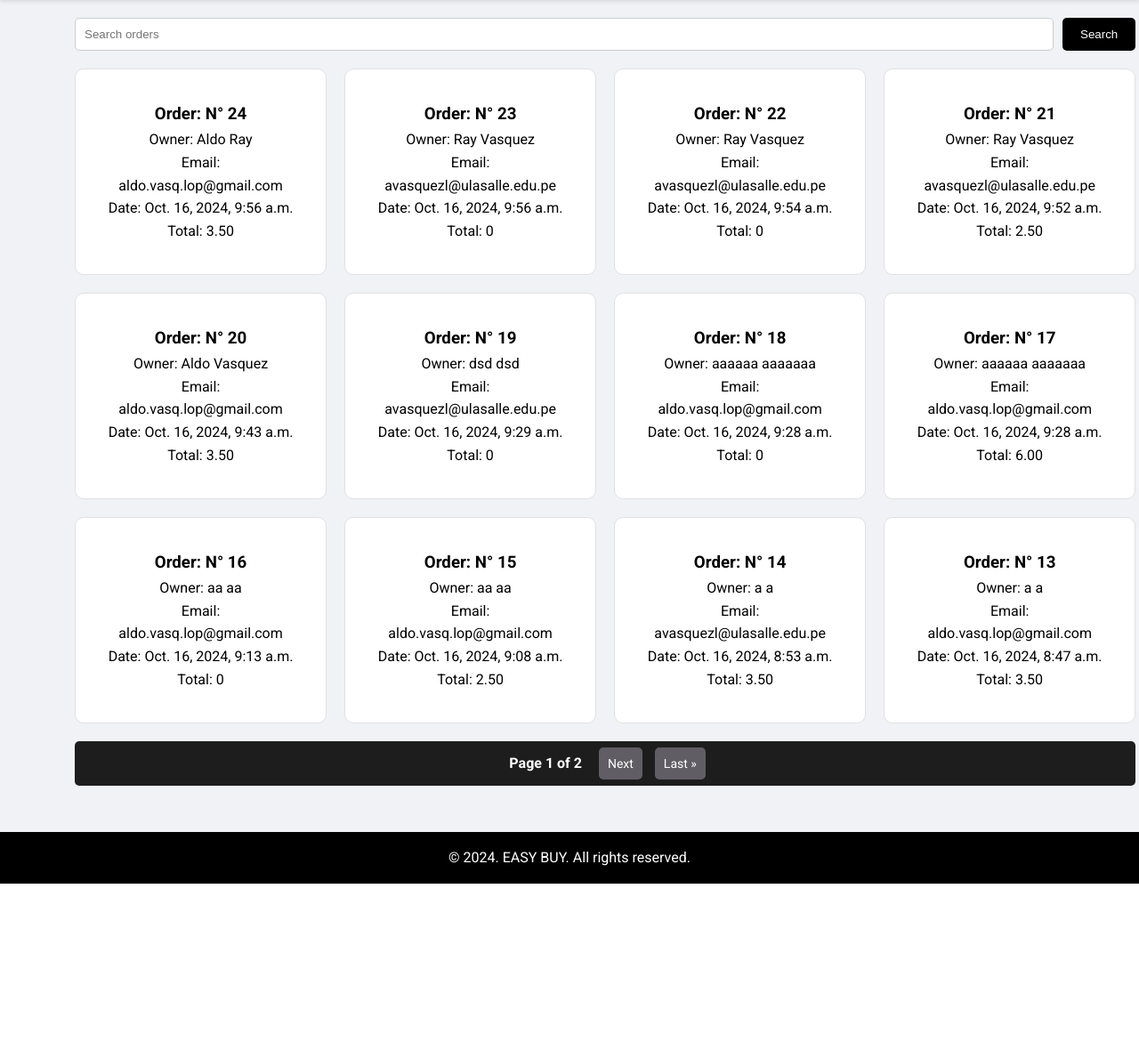
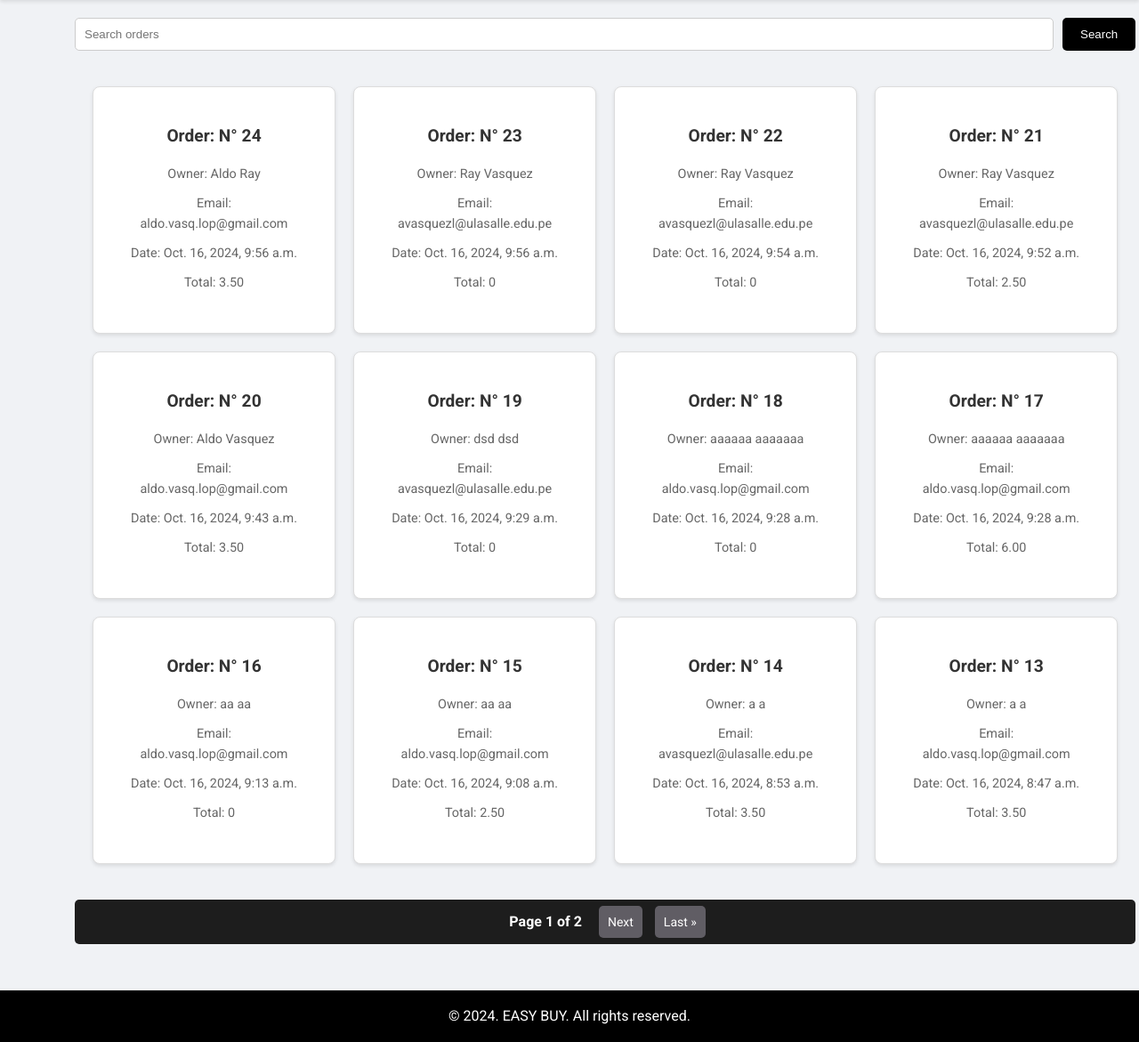
Before and after one commit to AldoVasquez07/Easy_Buy_Procesos, a Django app: page /orders/orders/ in a window 1280 px wide. Shown: the part 70-1241 px from the top of the page at 89% size. Before the commit the page ends 1063 px from the top, so only its background shows below. Run offline with Django 5.2, Linux system fonts and the light colour scheme; data comes from the database, SQL or seed files in the repository; both versions use the stored data as it was after the commit; parts of the project's set-up code (start-up, migrations or seed data) failed here and were passed over.

Commit message:
Agregando diseño

```diff
--- a/easybuy/orders/templates/orders/order/detail.html
+++ b/easybuy/orders/templates/orders/order/detail.html
@@ -9,8 +9,8 @@ My Order: {{ order.id }}
 <div class="product-detail-container">
     <link href="{% static " css/detail.css" %}" rel="stylesheet">
 
+    <h1>Order N° {{ order.id }}</h1>
     <div class="order-summary">
-        <h1>Order {{ order.id }}</h1>
         <h2>Order Summary</h2>
         <ul class="order-items">
             {% for item in order.items.all %}
--- a/easybuy/orders/templates/orders/order/list.html
+++ b/easybuy/orders/templates/orders/order/list.html
@@ -9,24 +9,55 @@
     <div class="product-list-page">
         <link href="{% static "css/list.css" %}" rel="stylesheet">
 
-        <!-- Sidebar de categorías -->
         <div class="product-list">
-            <!-- Formulario de búsqueda -->
             <form method="GET" action="{% url 'orders:my_orders' %}" class="search-form">
                 <input type="text" name="q" class="search-input" placeholder="Search orders" value="{{ request.GET.q }}">
                 <button type="submit" class="search-btn">Search</button>
             </form>
 
-            <!-- Contenedor de productos -->
+            <style>
+                .products-grid {
+                    display: grid;
+                    grid-template-columns: repeat(auto-fill, minmax(250px, 1fr));
+                    gap: 20px;
+                    padding: 20px;
+                }
+
+                .product-card {
+                    background-color: #fff;
+                    border: 1px solid #ddd;
+                    border-radius: 8px;
+                    box-shadow: 0 2px 4px rgba(0, 0, 0, 0.1);
+                    overflow: hidden;
+                    transition: transform 0.2s;
+                }
+
+                .product-card:hover {
+                    transform: translateY(-5px);
+                }
+
+                .product-name {
+                    font-size: 1.2em;
+                    margin: 0 0 10px;
+                }
+
+                .detail {
+                    font-size: 0.9em;
+                    color: #666;
+                    margin: 5px 0;
+                }
+
+            </style>
+
             <div class="products-grid">
                 {% for order in orders %}
                     <div class="product-card">
                         <a href="{{ order.get_absolute_url }}" class="product-link">
                             <h3 class="product-name">Order: N° {{ order.id }}</h3>
-                            <p class="price">Owner: {{ order.first_name }} {{order.last_name}}</p>
-                            <p class="price">Email: {{ order.email }}</p>
-                            <p class="price">Date: {{ order.updated }}</p>
-                            <p class="price">Total: {{ order.get_total_cost }}</p>
+                            <p class="detail">Owner: {{ order.first_name }} {{order.last_name}}</p>
+                            <p class="detail">Email: {{ order.email }}</p>
+                            <p class="detail">Date: {{ order.updated }}</p>
+                            <p class="detail">Total: {{ order.get_total_cost }}</p>
                         </a>
                     </div>
                 {% empty %}
@@ -34,7 +65,6 @@
                 {% endfor %}
             </div>
 
-            <!-- Bloque de paginación -->
             <div class="pagination">
                 <span class="step-links">
                     {% if orders.has_previous %}
--- a/easybuy/shop/static/css/base.css
+++ b/easybuy/shop/static/css/base.css
@@ -139,8 +139,11 @@
   }
 
   .product-link {
-    display: block;
-    padding: 1rem;
+    text-decoration: none;
+    color: #333;
+    padding: 20px;
+    display: flex;
+    flex-direction: column;
   }
 
   .product-item img {
--- a/easybuy/shop/static/css/list.css
+++ b/easybuy/shop/static/css/list.css
@@ -223,8 +223,6 @@
     margin: 0 10px;
 }
 
-
-
 .no-products-found {
     text-align: center;
     font-size: 18px;
```
Also changed, not shown: easybuy/db.sqlite3.
